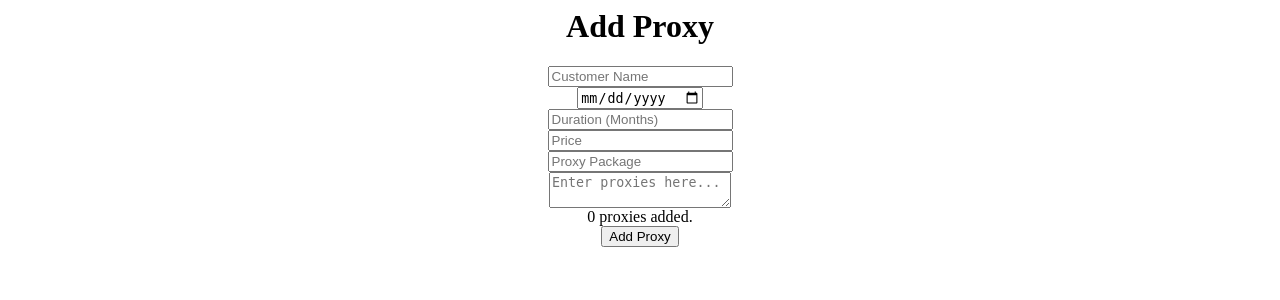
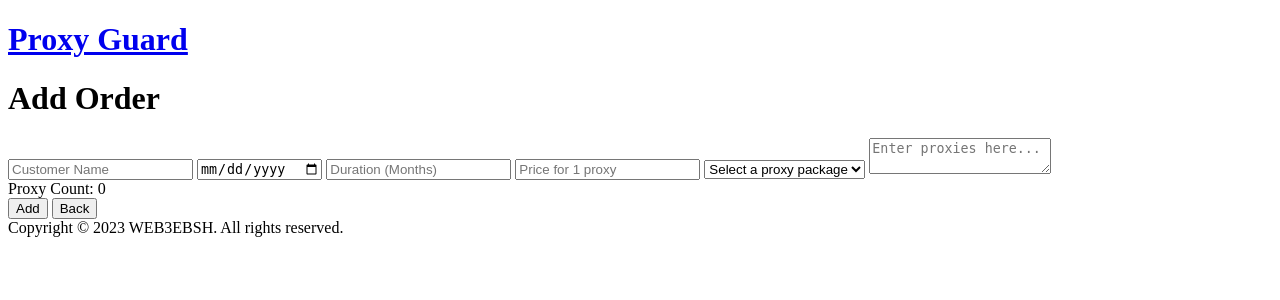
Before and after one commit to zemetsskiy/ProxyGuard, a FastAPI app: page /add_proxy in a window 1280 px wide. Shown: the top 300 px of the page. Run offline with FastAPI, Linux system fonts and the light colour scheme; data that the repository does not hold is empty.

Commit message:
add routes on package adding and post routes

```diff
--- a/app/templates/addition.html
+++ b/app/templates/addition.html
@@ -1,16 +1,31 @@
+{% extends 'base.html' %}
+
 {% block content %}
+<h1>Add Order</h1>
+<div class="form-container">
+    <form action="http://127.0.0.1:8000/add_proxy" method="post">
+        <input class="form-input-class" type="text" name="customer_name" placeholder="Customer Name" required>
+        <input class="form-input-class" type="date" name="purchase_date" required>
+        <input class="form-input-class" type="number" name="duration_months" placeholder="Duration (Months)" required>
+        <input class="form-input-class" type="number" name="price" placeholder="Price for 1 proxy" step="0.01" required>
+<!--        <select class="form-input-class" name="proxy_package" placeholder="Select a proxy package" required>-->
+<!--            <option value="">Select a proxy package</option>-->
+<!--            {% for option in options %}-->
+<!--            <option value="{{ option.column_name }}">{{ option.column_name }}</option>-->
+<!--            {% endfor %}-->
+<!--        </select>-->
 
-<div style="text-align:center;">
-    <h1>Add Proxy</h1>
-    <form action="/add_proxy" method="post">
-        <input type="text" name="customer_name" placeholder="Customer Name" required><br>
-        <input type="date" name="purchase_date" required><br>
-        <input type="number" name="duration_months" placeholder="Duration (Months)" required><br>
-        <input type="number" name="price" placeholder="Price" step="0.01" required><br>
-        <input type="text" name="proxy_package" placeholder="Proxy Package" required><br>
-        <textarea name="proxy_list" id="proxyList" placeholder="Enter proxies here..." oninput="updateProxyCount()"></textarea><br>
-        <span id="proxyCount">0</span> proxies added.<br>
-        <button type="submit">Add Proxy</button>
+        <select class="form-input-class" name="proxy_package" required>
+            <option value="">Select a proxy package</option>
+            {% for package_name in options %}
+            <option value="{{ package_name }}">{{ package_name }}</option>
+            {% endfor %}
+        </select>
+        <textarea class="form-textarea-class" name="proxy_list" id="proxyList" placeholder="Enter proxies here..."
+                  oninput="updateProxyCount()"></textarea>
+        <div id="proxyCount">Proxy Count: 0</div>
+        <button class="form-button" type="submit">Add</button>
+        <button class="form-button-back" type="button" onclick="window.location.href='/'">Back</button>
     </form>
 </div>
 
@@ -21,7 +36,7 @@
         if (proxyList[proxyList.length - 1] === '') {
             proxyCount -= 1;
         }
-        document.getElementById('proxyCount').innerText = proxyCount;
+        document.getElementById('proxyCount').textContent = 'Proxy Count: ' + proxyCount;
     }
 </script>
 
```
